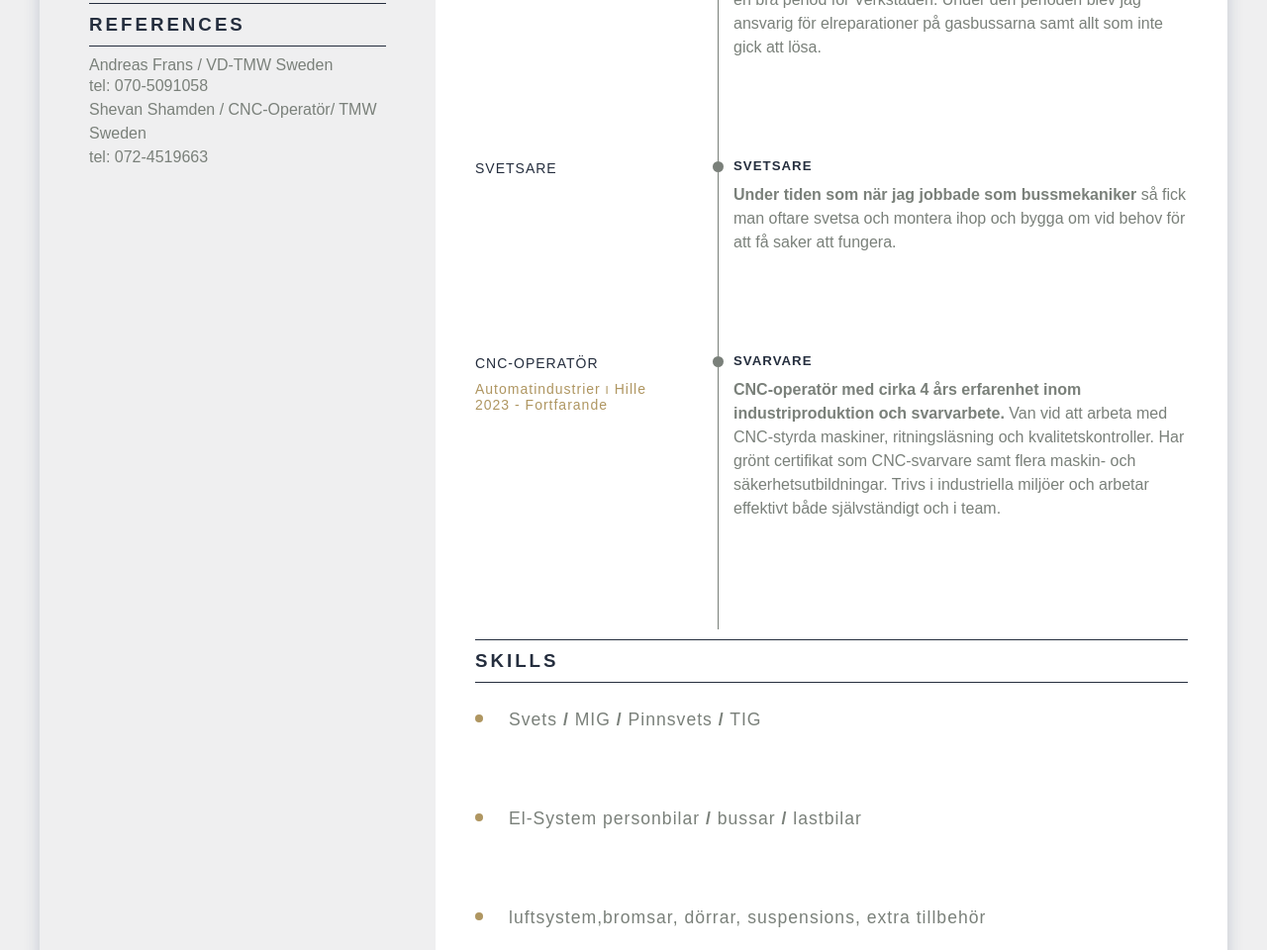
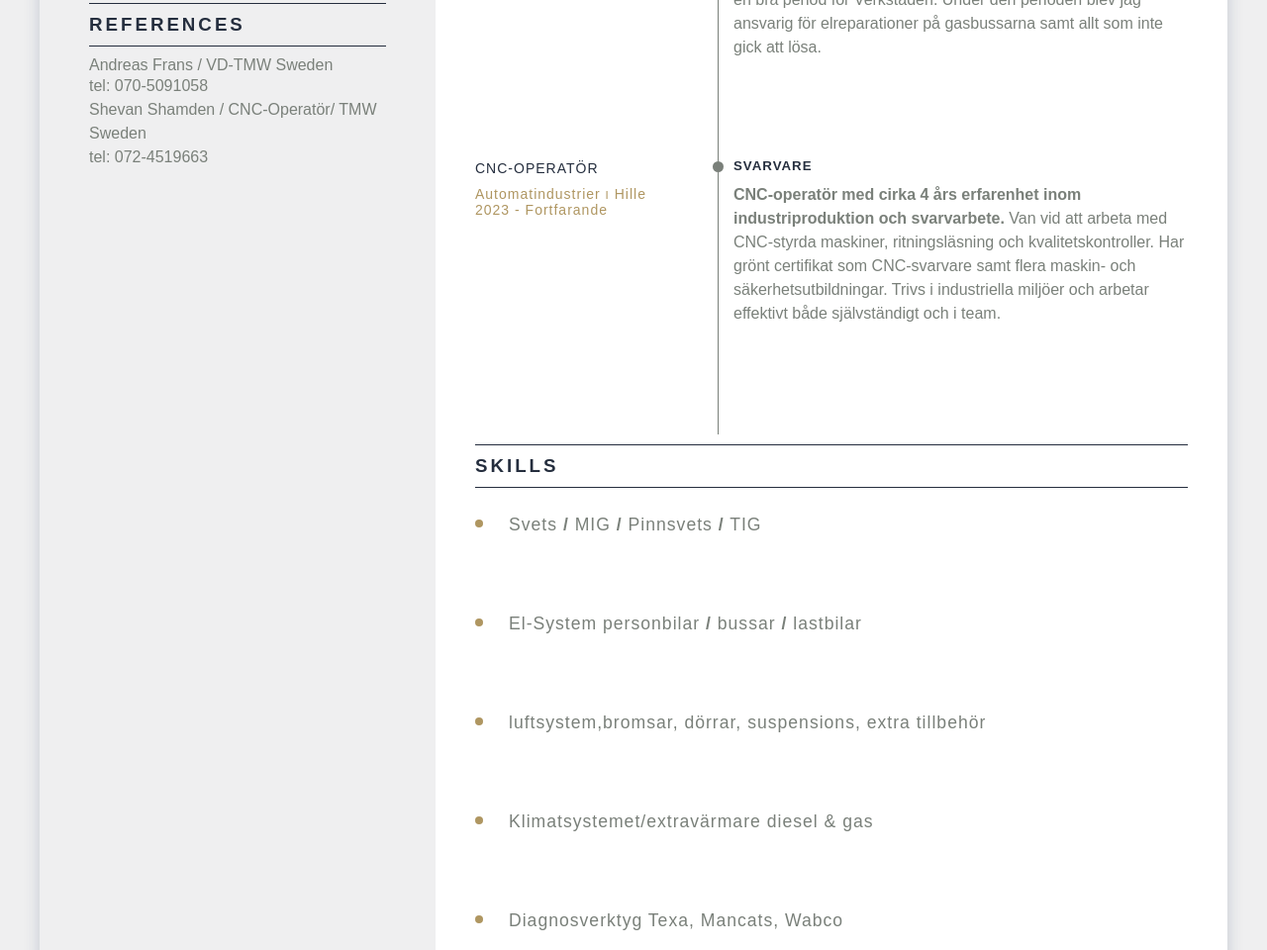
Before and after one commit to Nanoroar/mycv, a plain HTML site: page cncv.html in a window 1280 px wide. Shown: the part 2155-3115 px from the top of the page at 99% size. Drawn offline with Linux system fonts and the light colour scheme.

Commit message:
Remove 'Svetsare' education section from cncv.html
Removed the education section for 'Svetsare' from the HTML.

```diff
--- a/cncv.html
+++ b/cncv.html
@@ -324,28 +324,7 @@ Det skulle vara en ära att få möjligheten att diskutera hur jag kan bidra til
                     </div>
                 </div>
                 <!-- =================  6  ================= -->
-                <div class="main-content-item">
-                    <div class="mc-item-place-time">
-                        <h5 class="education-title">
-                           Svetsare
-                        </h5>
-                        <h5 class="education-place">
 
-                        </h5>
-                    </div>
-                    <div class="mc-item-description">
-                        <div class="mc-left-styling">
-                            <div class="circle"></div>
-                            <div class="line"></div>
-                        </div>
-                        <div>
-                            <h5 class="education-title">Svetsare</h5>
-                            <p>
-                                 <strong>Under tiden som när jag jobbade som bussmekaniker</strong> så fick man oftare svetsa och montera ihop och bygga om vid behov för att få saker att fungera.
-                            </p>
-                        </div>
-                    </div>
-                </div>
                 <!--======================7=================================-->
                  <div class="main-content-item">
                     <div class="mc-item-place-time">
```
